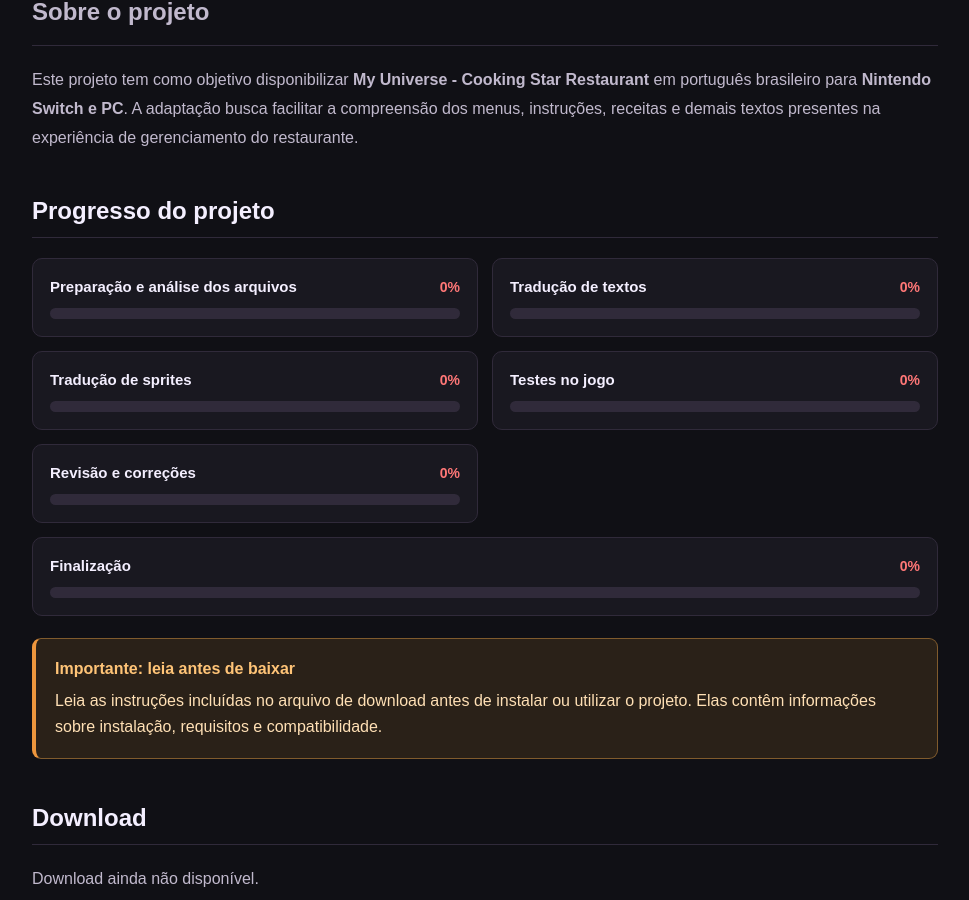
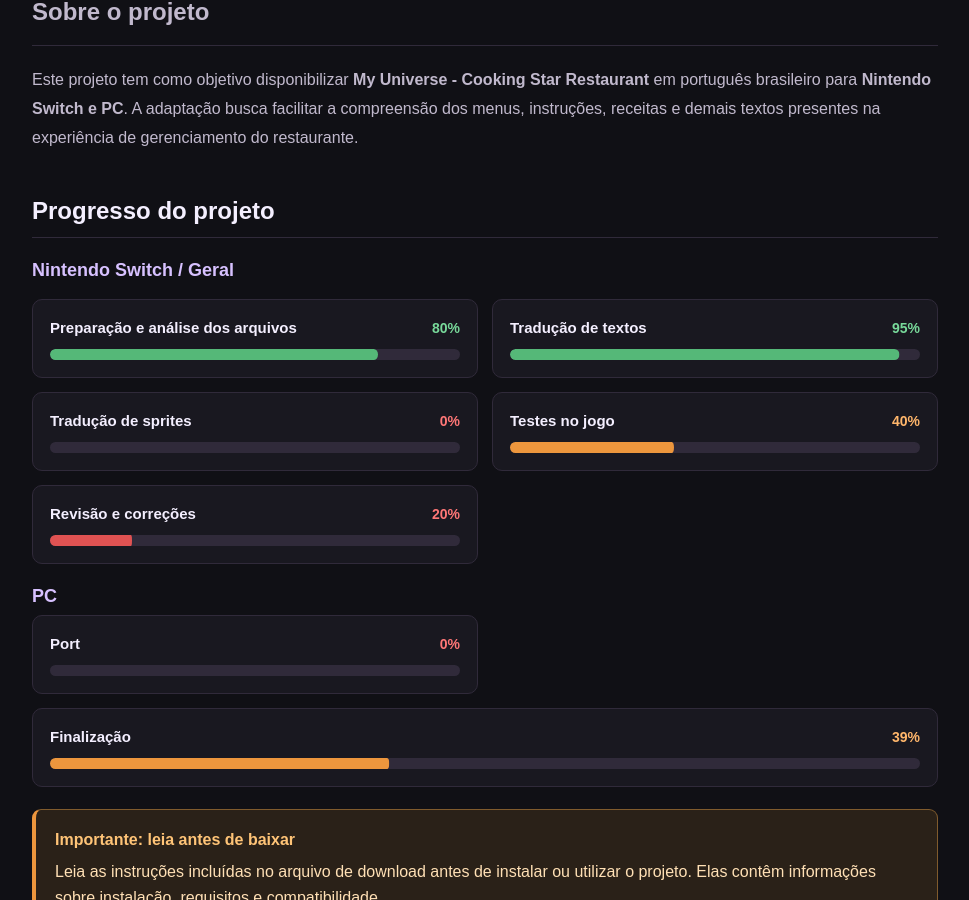
Before and after one commit to TemplarioK1/covil-secreto, a Jekyll site: the page built from _projetos/my-universe-cooking-star-restaurant.md, in a window 1280 px wide and 900 px high, scrolled down 851 px. Shown: the whole window, without its empty margins (155-1124 px from the left). Built offline with Jekyll 4.4.1, drawn with Linux system fonts in a browser that asks for light colours.

Commit message:
Atualiza projeto pelo painel administrativo

```diff
--- a/_projetos/my-universe-cooking-star-restaurant.md
+++ b/_projetos/my-universe-cooking-star-restaurant.md
@@ -2,40 +2,41 @@
 title: My Universe - Cooking Star Restaurant
 category: Tradução
 platforms:
-- Nintendo Switch
-- PC
+  - Nintendo Switch
+  - PC
 status: Em andamento
-date: 2026-11-05
 icon: /media/images/projetos/my-universe-cooking-star-restaurant/icone.webp
 cover: /media/images/projetos/my-universe-cooking-star-restaurant/capa.webp
 game_developer: Old Skull Games
 game_publisher: Microids
-game_release_year: '2020'
+game_release_year: "2020"
 game_genre: Simulação / gerenciamento de restaurante
-game_synopsis: Assuma o papel de um chef que deseja abrir e administrar seu próprio
-  restaurante. Receba clientes, escolha receitas, prepare mais de 30 pratos por meio
-  de minijogos, coordene o atendimento e aprenda com chefs especializados em diferentes
-  culinárias para desenvolver seu estabelecimento.
+game_synopsis: >-
+  Assuma o papel de um chef que deseja abrir e administrar seu próprio restaurante. Receba clientes, escolha
+  receitas, prepare mais de 30 pratos por meio de minijogos, coordene o atendimento e aprenda com chefs
+  especializados em diferentes culinárias para desenvolver seu estabelecimento.
 game_multiplayer: Não
 game_local_multiplayer: Não
 game_online_multiplayer: Não
 game_players: 1 jogador
 game_multiplayer_details: Experiência exclusivamente para um jogador.
-
 progress_stages:
-- name: Preparação e análise dos arquivos
-  percentage: 0
-- name: Tradução de textos
-  percentage: 0
-- name: Tradução de sprites
-  percentage: 0
-- name: Testes no jogo
-  percentage: 0
-- name: Revisão e correções
-  percentage: 0
-progress_platform_groups: []
+  - name: Preparação e análise dos arquivos
+    percentage: 80
+  - name: Tradução de textos
+    percentage: 95
+  - name: Tradução de sprites
+    percentage: 0
+  - name: Testes no jogo
+    percentage: 40
+  - name: Revisão e correções
+    percentage: 20
+progress_platform_groups:
+  - platform: PC
+    stages:
+      - name: Port
+        percentage: 0
 ---
-
 
 ## Sobre o projeto
 
```
